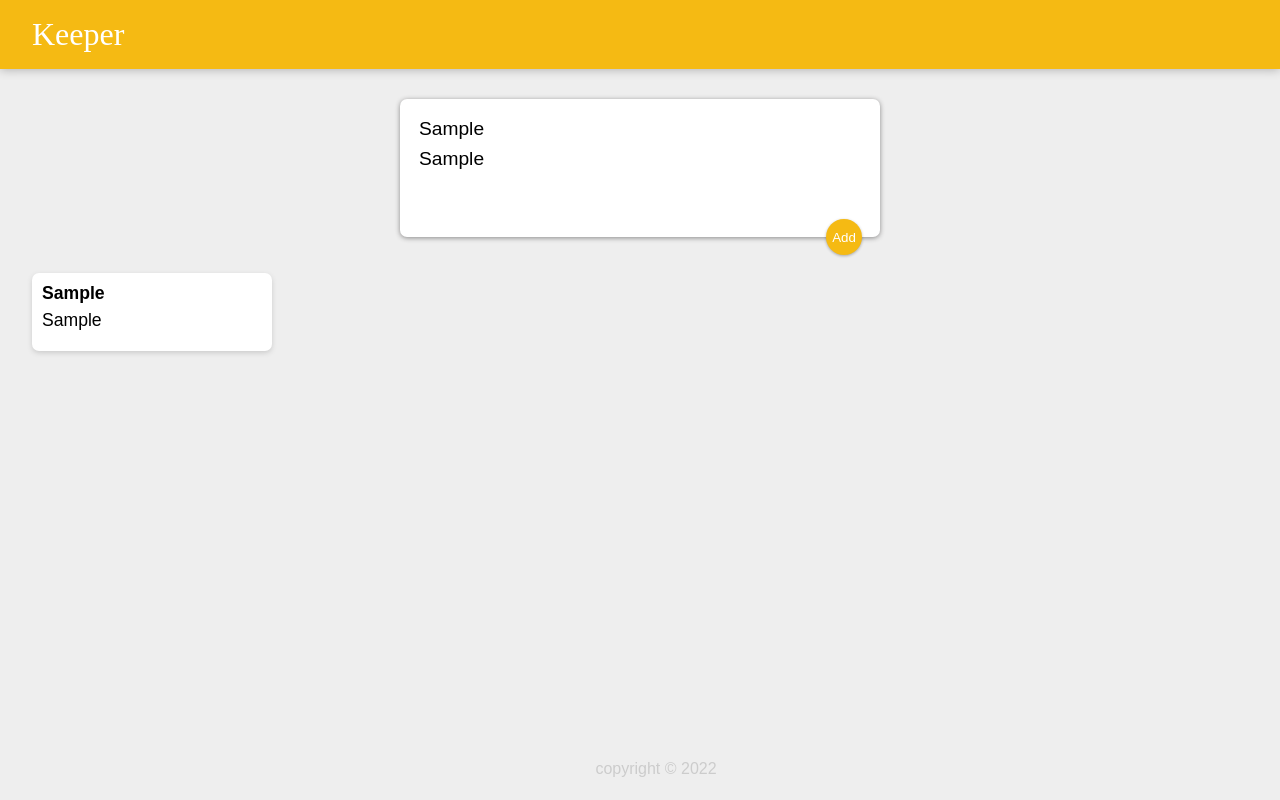
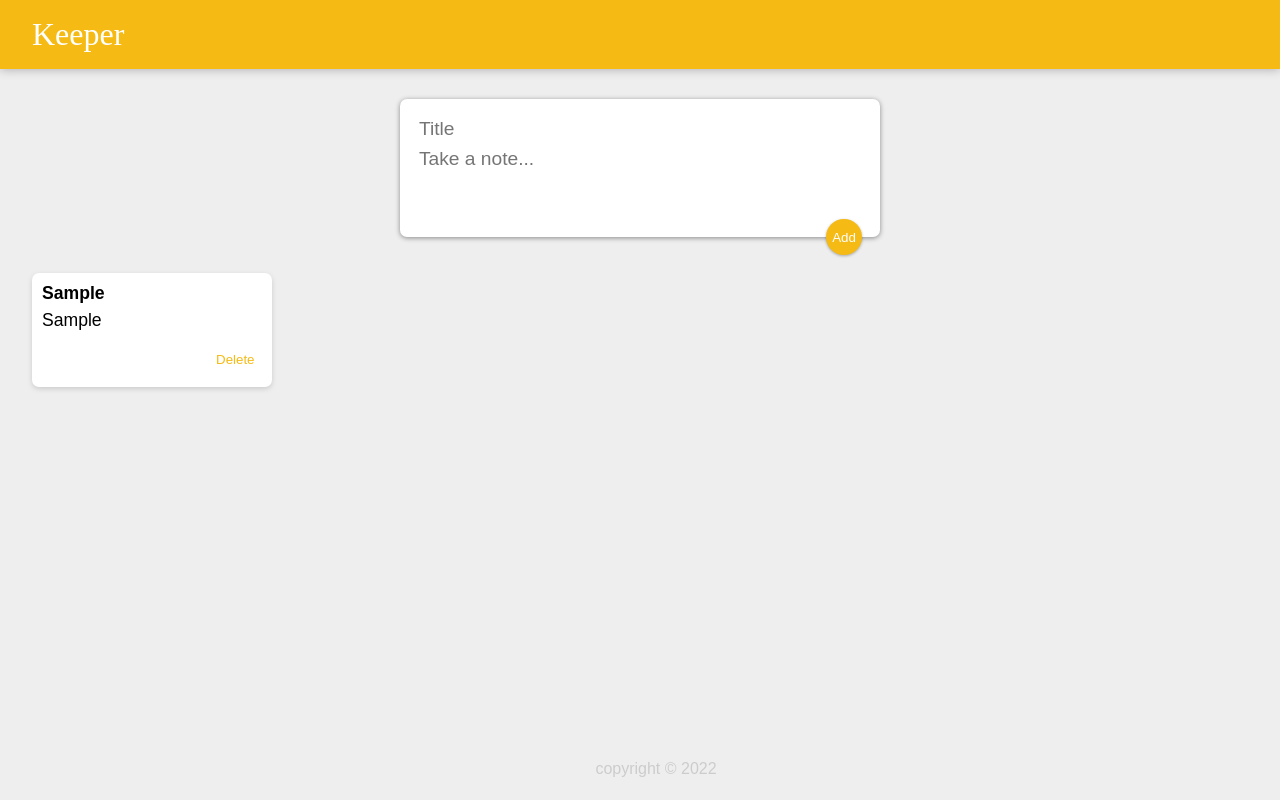
Before and after one commit to msemedo2/Keeper-App, a React (Create React App) app: page / in a window 1280 px wide. Both pictures are taken after typing "Sample", "Sample" into the empty fields and a click on the button "Add". Built offline with nearby package versions, Linux system fonts and the light colour scheme.

Commit message:
implement delete functionality

```diff
--- a/public/styles.css
+++ b/public/styles.css
@@ -59,6 +59,7 @@
 	position: relative;
 	float: right;
 	margin-right: 10px;
+	background-color: #fff;
 	color: #f5ba13;
 	border: none;
 	width: 36px;
--- a/src/components/App.jsx
+++ b/src/components/App.jsx
@@ -2,7 +2,6 @@
 import Header from './Header';
 import Footer from './Footer';
 import Note from './Note';
-import notes from '../notes';
 import CreateArea from './CreateArea';
 
 function App() {
@@ -14,12 +13,28 @@
 		});
 	}
 
+	function deleteNote(id) {
+		setNotes((prevNotes) => {
+			return prevNotes.filter((noteItem, index) => {
+				return index !== id;
+			});
+		});
+	}
+
 	return (
 		<div>
 			<Header />
 			<CreateArea onAdd={addNote} />
-			{notes.map((noteItem) => {
-				return <Note title={noteItem.title} content={noteItem.content} />;
+			{notes.map((noteItem, index) => {
+				return (
+					<Note
+						key={index}
+						id={index}
+						title={noteItem.title}
+						content={noteItem.content}
+						onDelete={deleteNote}
+					/>
+				);
 			})}
 			<Footer />
 		</div>
--- a/src/components/CreateArea.jsx
+++ b/src/components/CreateArea.jsx
@@ -18,7 +18,10 @@
 
 	function submitNote(e) {
 		props.onAdd(note);
-
+		setNote({
+			title: '',
+			content: '',
+		});
 		e.preventDefault();
 	}
 
--- a/src/components/Note.jsx
+++ b/src/components/Note.jsx
@@ -1,10 +1,15 @@
 import React from 'react';
 
 function Note(props) {
+	function handleClick() {
+		props.onDelete(props.id);
+	}
+
 	return (
 		<div className="note">
 			<h1>{props.title}</h1>
 			<p>{props.content}</p>
+			<button onClick={handleClick}>Delete</button>
 		</div>
 	);
 }
```
